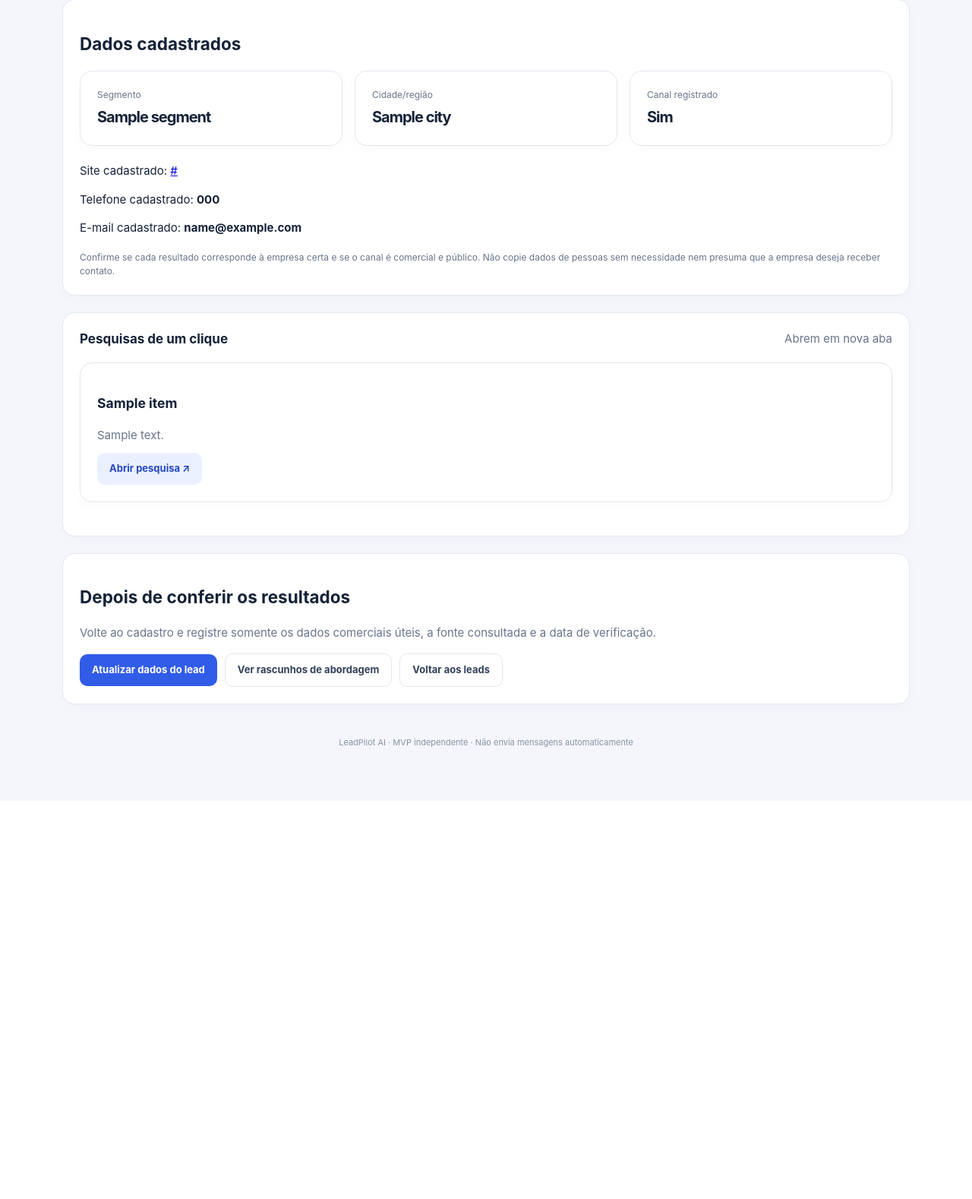
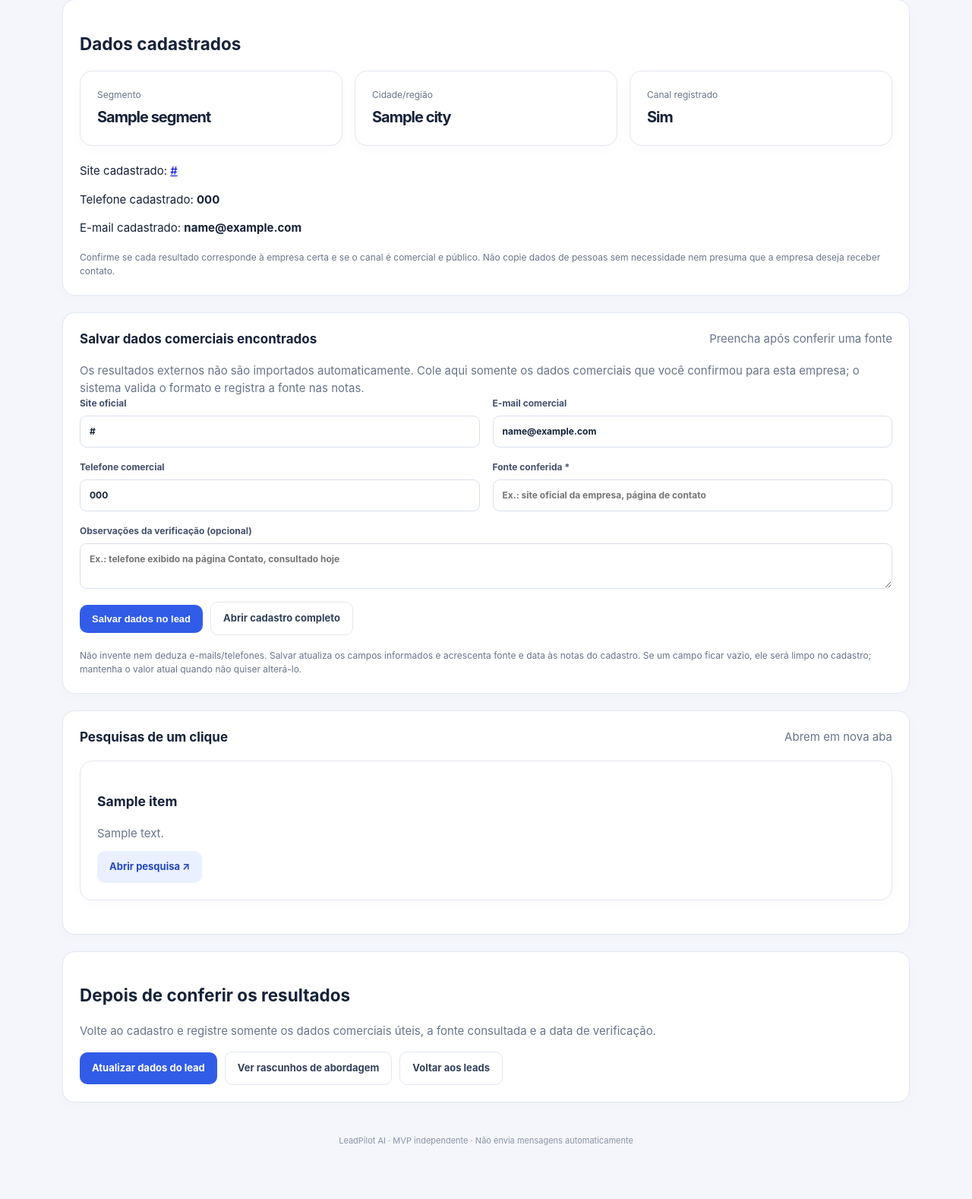
Before and after one commit to gtaocultooficial-sudo/leadpilot-ai, a Flask app: template templates/research.html in a window 1280 px wide. Shown: the part 230-1808 px from the top of the page at 76% size. Before the commit the page ends 1214 px from the top, so only its background shows below. Run offline with Flask 3, Linux system fonts and the light colour scheme; the template is opened without the code that fills it: most values are stand-ins (such as "Sample title", 1, 10 or a date in 2020); parts of the project's set-up code (start-up, migrations or seed data) failed here and were passed over; some libraries are stand-ins or nearby versions.

Commit message:
Add in-page form to save verified commercial data

```diff
--- a/templates/research.html
+++ b/templates/research.html
@@ -26,6 +26,20 @@
 </section>
 
 <section class="panel">
+  <div class="section-head"><h2>Salvar dados comerciais encontrados</h2><span class="muted">Preencha após conferir uma fonte</span></div>
+  <p class="muted">Os resultados externos não são importados automaticamente. Cole aqui somente os dados comerciais que você confirmou para esta empresa; o sistema valida o formato e registra a fonte nas notas.</p>
+  <form method="post" action="{{ url_for('save_research_data', lead_id=lead.id) }}" class="form-grid">
+    <label>Site oficial<input name="website" type="url" placeholder="https://empresa.com.br" value="{{ lead.website or '' }}"></label>
+    <label>E-mail comercial<input name="email" type="email" placeholder="contato@empresa.com.br" value="{{ lead.email or '' }}"></label>
+    <label>Telefone comercial<input name="phone" maxlength="80" placeholder="(11) 0000-0000" value="{{ lead.phone or '' }}"></label>
+    <label>Fonte conferida *<input name="checked_source" required maxlength="240" placeholder="Ex.: site oficial da empresa, página de contato"></label>
+    <label class="wide">Observações da verificação (opcional)<textarea name="research_note" rows="2" maxlength="1000" placeholder="Ex.: telefone exibido na página Contato, consultado hoje"></textarea></label>
+    <div class="wide form-actions"><button class="button" type="submit">Salvar dados no lead</button><a class="button ghost" href="{{ url_for('edit_lead', lead_id=lead.id) }}">Abrir cadastro completo</a></div>
+  </form>
+  <p class="notice">Não invente nem deduza e-mails/telefones. Salvar atualiza os campos informados e acrescenta fonte e data às notas do cadastro. Se um campo ficar vazio, ele será limpo no cadastro; mantenha o valor atual quando não quiser alterá-lo.</p>
+</section>
+
+<section class="panel">
   <div class="section-head"><h2>Pesquisas de um clique</h2><span class="muted">Abrem em nova aba</span></div>
   {% for item in research_links %}
   <div class="panel" style="margin-top:12px">
```
